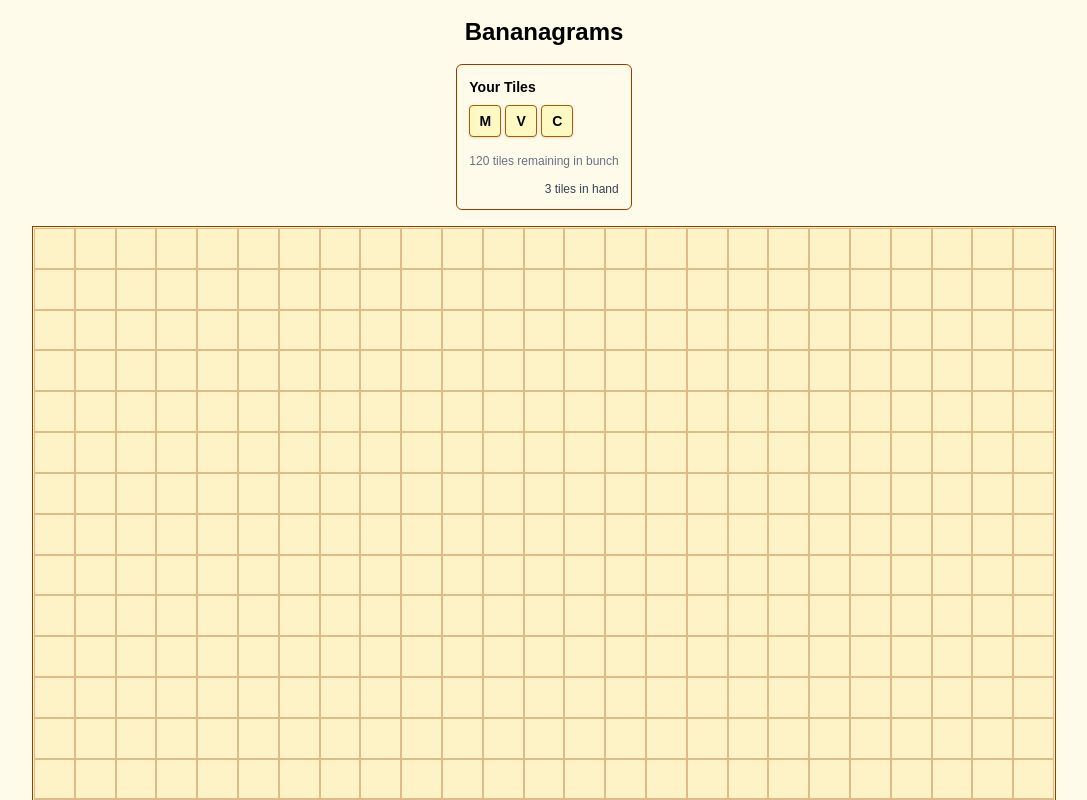
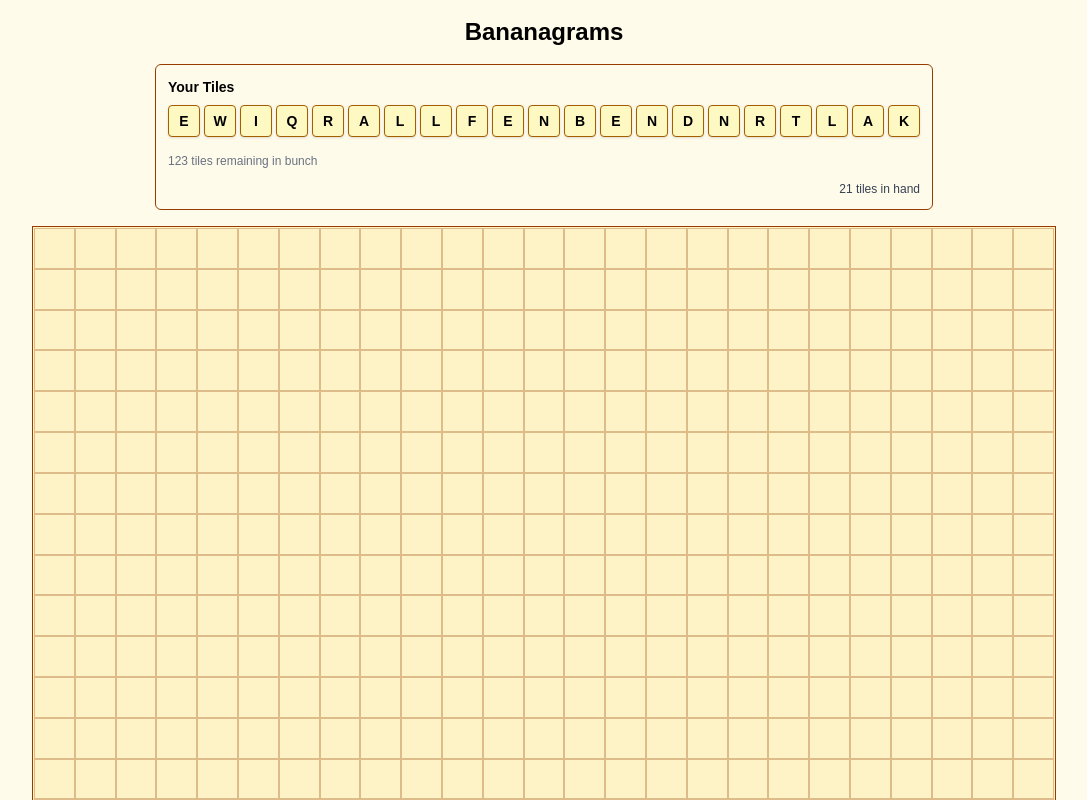
Before and after one commit to adamsulemanji/bananas, a Next.js app: page / in a window 1280 px wide. Shown: the top 800 px of the page, without its empty margins (96-1183 px from the left). Built offline with nearby package versions, Linux system fonts and the light colour scheme.

Commit message:
fixing starting tiles count issue

```diff
--- a/src/app/page.tsx
+++ b/src/app/page.tsx
@@ -61,28 +61,40 @@
   console.log(letterBag);
   // Initialize the game with 21 tiles in player's hand
   useEffect(() => {
-    drawTiles(21); // Start with 21 tiles as required for Bananagrams
-  }, []);
+    // Generate the initial tiles once
+    if (playerHand.length === 0 && tiles.length === 0) {
+      console.log('Initializing with 21 tiles');
+      drawTiles(21); // Start with 21 tiles as required for Bananagrams
+    }
+    // eslint-disable-next-line react-hooks/exhaustive-deps
+  }, []);  // Empty dependency array to run only once
 
   // Automatically draw 3 more tiles when player's hand is empty
   useEffect(() => {
     const remainingCount = letterBag.reduce((sum, item) => sum + item.count, 0);
-    if (playerHand.length === 0 && remainingCount > 0) {
+    if (playerHand.length === 0 && remainingCount > 0 && tiles.length > 0) {
+      // Only draw more tiles if we've already placed some on the board
+      console.log('Hand empty, drawing 3 more tiles');
       drawTiles(3); // Add 3 new tiles when hand is empty
     }
-  }, [playerHand, letterBag]);
+    // eslint-disable-next-line react-hooks/exhaustive-deps
+  }, [playerHand.length]);
 
   // Draw random tiles from the bag
   const drawTiles = (count: number) => {
+    console.log(`Drawing ${count} tiles...`);
     // Create a copy of the letter bag
     const updatedBag = [...letterBag];
-    const newTiles = [];
+    const newTiles: { id: string; letter: string }[] = [];
 
     // Draw random letters
     for (let i = 0; i < count; i++) {
       // Calculate total tiles remaining
       const totalRemaining = updatedBag.reduce((sum, item) => sum + item.count, 0);
-      if (totalRemaining === 0) break;
+      if (totalRemaining === 0) {
+        console.log('No more tiles remaining!');
+        break;
+      }
 
       // Pick a random tile from what's left
       const randomIndex = Math.floor(Math.random() * totalRemaining);
@@ -105,10 +117,12 @@
       }
     }
 
+    console.log(`Drew ${newTiles.length} new tiles`);
+
     // Update the state
     setLetterBag(updatedBag);
-    setPlayerHand([...playerHand, ...newTiles]);
-    setTileCounter(tileCounter + newTiles.length);
+    setPlayerHand(prevHand => [...prevHand, ...newTiles]);
+    setTileCounter(prevCounter => prevCounter + newTiles.length);
   };
 
   // Handle trading 1 tile for 3 new ones
@@ -139,6 +153,8 @@
 
     const activeTileId = active.id as string;
     const overDestinationId = over.id as string;
+
+    console.log('Drag end:', { activeTileId, overDestinationId });
 
     // Handle dropping into trash area (return to bunch)
     if (overDestinationId === 'trash') {
@@ -204,22 +220,27 @@
       }
     } else {
       // This is a tile already on the board being moved (key functionality)
-      if (active.id !== over.id) {
+      const movingTile = tiles.find(tile => tile.id === activeTileId);
+
+      if (movingTile && active.id !== over.id) {
+        console.log('Moving board tile:', movingTile);
+
         const tileAtDestination = tiles.find(tile => tile.position === overDestinationId);
 
         if (tileAtDestination) {
-          // Swap positions of the two tiles
+          console.log('Destination has tile:', tileAtDestination);
+          // Swap the positions of the two tiles
           setTiles(tiles.map(tile => {
             if (tile.id === activeTileId) {
               return { ...tile, position: overDestinationId };
             } else if (tile.id === tileAtDestination.id) {
               // Find the origin position of the active tile
-              const activeTile = tiles.find(t => t.id === activeTileId);
-              return { ...tile, position: activeTile ? activeTile.position : tile.position };
+              return { ...tile, position: movingTile.position };
             }
             return tile;
           }));
         } else {
+          console.log('Moving to empty position:', overDestinationId);
           // Move the tile to the new position
           setTiles(tiles.map(tile =>
             tile.id === activeTileId ? { ...tile, position: overDestinationId } : tile
```
